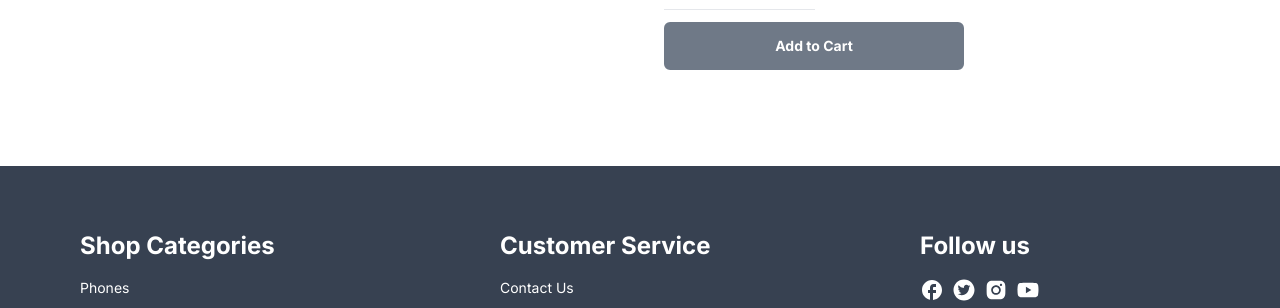
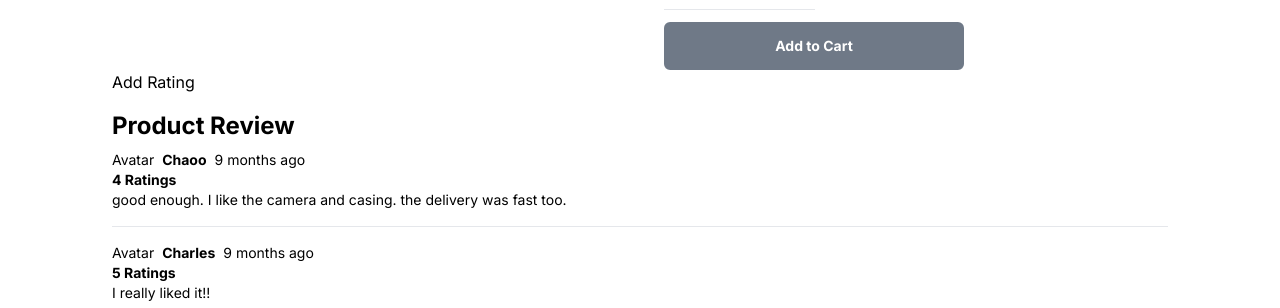
Before and after one commit to OneFriendlyCoder/ShopNest, a Next.js app: page /product/1 in a window 1280 px wide. Shown: the part 630-938 px from the top of the page. Built offline with nearby package versions, Linux system fonts and the light colour scheme.

Commit message:
rating and comment components for the Product Page done

```diff
--- a/package.json
+++ b/package.json
@@ -11,6 +11,7 @@
   "dependencies": {
     "@material-tailwind/react": "^2.1.9",
     "@mui/material": "^5.15.14",
+    "moment": "^2.30.1",
     "next": "14.1.4",
     "react": "^18",
     "react-dom": "^18",
--- /dev/null
+++ b/src/app/components/Heading.tsx
@@ -0,0 +1,14 @@
+interface HeadingProps{
+    title: string;
+    center?: boolean;
+}
+
+const Heading: React.FC<HeadingProps> = ({title, center}) => {
+    return (
+        <div className={center? 'text-center': 'text-start'}>
+            <h1 className="font-bold text-2xl">{title}</h1>
+        </div>
+    );
+}
+
+export default Heading;
--- /dev/null
+++ b/src/app/product/[productId]/ListingRating.tsx
@@ -0,0 +1,32 @@
+"use client"
+
+import Heading from "@/app/components/Heading";
+import moment from "moment";
+
+interface ListRatingProps{
+    product: any;
+}
+
+const ListRating: React.FC<ListRatingProps> = ({product}) => {
+    return (
+        <div>
+            <Heading title="Product Review" />
+            <div className="text-sm mt-2">
+                {product.reviews && product.reviews.map((review: any)=>{
+                    return <div key={review.id} className="max-w-300px">
+                        <div className="flex gap-2 items-center">
+                            <div>Avatar</div>
+                            <div className="font-semibold">{review?.user.name}</div>
+                            <div className="font-light">{moment(review.createdDate).fromNow()}</div>
+                        </div>
+                        <div className="font-semibold">{review.rating} Ratings</div>
+                        <div>{review.comment}</div>
+                        <hr className="mt-4 mb-4"></hr>
+                    </div>
+                })}
+            </div>
+        </div>
+    );
+}
+
+export default ListRating;
--- a/src/app/product/[productId]/page.tsx
+++ b/src/app/product/[productId]/page.tsx
@@ -1,7 +1,7 @@
 import Container from "@/app/components/Container";
 import ProductDetails from "./ProductDetails";
 import { product } from "@/utils/product";
-
+import ListRating from "./ListingRating";
 interface IParams{
     productId?: string;                                                 //optional productId
 }
@@ -12,6 +12,10 @@ const Product = ({params}:{params:IParams}) => {                        //from t
         <div className="p-8">
             <Container>
                 <ProductDetails product={product}/>
+                <div className="flex flex-col mt:20 gap-4">
+                    <div>Add Rating</div>
+                    <ListRating product={product}/>
+                </div>
             </Container>
         </div>
     );
```
Also changed, not shown: 1 other file (tests, documents, lock files or other folders).
